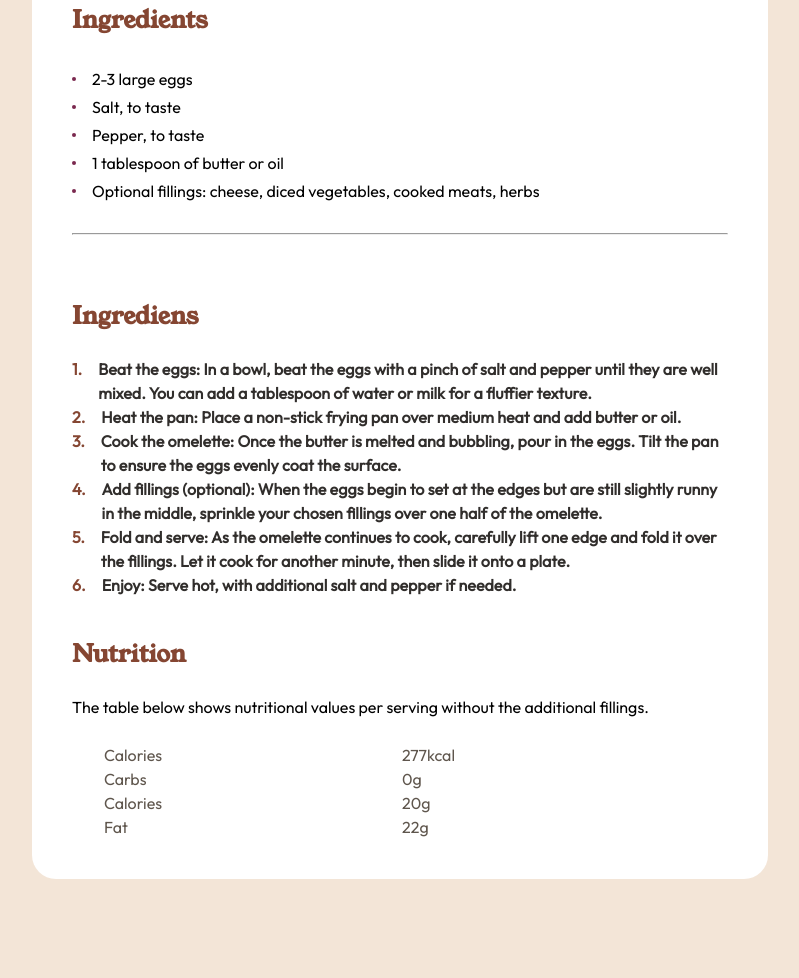
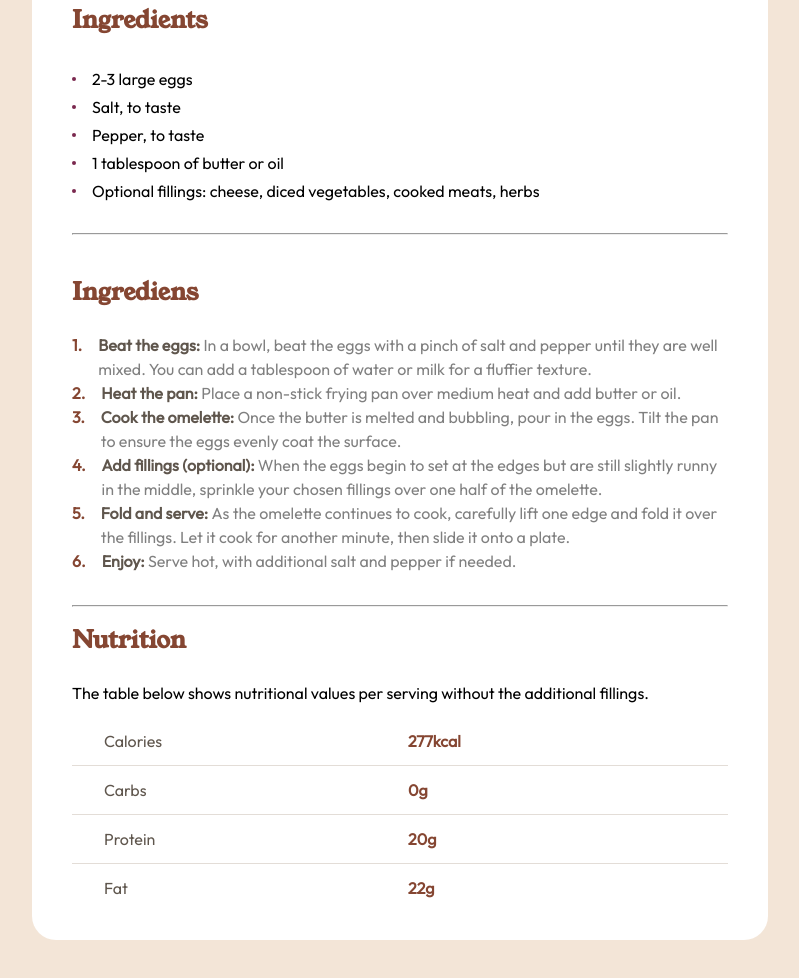
Before and after one commit to numonoov-067/recipe-page-master, a plain HTML site: page index.html in a window 1280 px wide. Shown: the part 832-1810 px from the top of the page, without its empty margins (240-1039 px from the left). Drawn offline with Linux system fonts and the light colour scheme.

Commit message:
SITE FINISH

```diff
--- a/css/main.css
+++ b/css/main.css
@@ -1,4 +1,5 @@
 @import url(./fonts.css);
+
 :root {
   --Dark-Charcoal: #312e2c;
   --Wenge-Brown: #5f564d;
@@ -10,6 +11,7 @@
   --Outfit: "Outfit";
   --YoungSerif: "YoungSerif";
 }
+
 *,
 *::after,
 *::before {
@@ -17,12 +19,15 @@
   margin: 0;
   padding: 0;
 }
+
 ul {
   list-style: none;
 }
+
 a {
   text-decoration: none;
 }
+
 body {
   font-family: var(--Outfit);
   background-color: var(--Eggshell);
@@ -30,6 +35,7 @@ body {
   padding-top: 123px;
   padding-bottom: 123px;
 }
+
 .cards {
   max-width: 736px;
   width: 100%;
@@ -41,24 +47,29 @@ body {
   flex-direction: column;
   row-gap: 40px;
 }
+
 .card-image {
   width: 100%;
   height: 300px;
 }
+
 .card-image__photo {
   border-radius: 12px;
   object-fit: cover;
 }
+
 .cards-body {
   display: flex;
   flex-direction: column;
   row-gap: 32px;
 }
+
 .cards-recipe {
   display: flex;
   flex-direction: column;
   row-gap: 24px;
 }
+
 .cards-recipe__headline {
   font-family: var(--YoungSerif);
   font-size: 40px;
@@ -66,6 +77,7 @@ body {
   line-height: 40px;
   color: var(--Dark-Charcoal);
 }
+
 .cards-recipe__desc {
   font-family: var(--Outfit);
   font-size: 16px;
@@ -73,6 +85,7 @@ body {
   line-height: 24px;
   color: var(--Wenge-Brown);
 }
+
 .preparation-time {
   background-color: var(--Snow);
   padding: 28px;
@@ -81,6 +94,7 @@ body {
   flex-direction: column;
   row-gap: 16px;
 }
+
 .preparation-time__title {
   color: var(--Dark-Raspberry);
   font-family: var(--Outfit);
@@ -88,22 +102,26 @@ body {
   font-weight: 600;
   line-height: 100%;
 }
+
 .preparation-time__list {
   display: flex;
   flex-direction: column;
   row-gap: 8px;
 }
+
 .preparation-time__item {
   display: flex;
   align-items: center;
   column-gap: 28px;
 }
+
 .preparation-time__text {
   color: var(--Wenge-Brown);
   font-size: 16px;
   font-weight: 400;
   line-height: 24px;
 }
+
 .preparation-time__span {
   font-weight: 700;
 }
@@ -116,6 +134,7 @@ body {
   margin-bottom: 24px;
   font-family: var(--YoungSerif);
 }
+
 .ingredients-li {
   display: flex;
   align-items: center;
@@ -123,14 +142,17 @@ body {
   gap: 16px;
   padding-top: 8px;
 }
+
 hr {
   transform: translateY(32px);
   color: #e3ddd7;
 }
+
 .ingrediens-li-part {
   display: flex;
   column-gap: 16px;
 }
+
 .ingrediens-p {
   color: var(--Brandy-Red);
   font-family: var(--Outfit);
@@ -138,27 +160,33 @@ hr {
   font-weight: 700;
   line-height: 24px;
 }
+
 .ingrediens-text {
-  color: var(--Dark-Charcoal);
+  color: gray;
+  font-family: var(--Outfit);
   font-size: 16px;
   font-weight: 700;
   line-height: 24px;
-  column-gap: 10px;
+
 }
-hr  {
-  margin-bottom: 24px;
+
+hr {
+  margin-bottom: 8px;
 }
+
 .ingrediens-part__title {
-  padding-top: 32px;
+  padding-top: 24px;
   padding-bottom: 24px;
   color: var(--Brandy-Red);
   font-family: var(--YoungSerif);
 }
+
 .nutrition-title {
   color: var(--Brandy-Red);
   font-family: var(--YoungSerif);
   padding-bottom: 24px;
 }
+
 .nutrition-text {
   font-family: var(--Outfit);
   font-size: 16px;
@@ -167,6 +195,7 @@ hr  {
   line-height: 24px;
   padding-bottom: 24px;
 }
+
 .ul-part {
   display: flex;
   padding-left: 32px;
@@ -179,3 +208,57 @@ hr  {
   font-weight: 400;
   line-height: 24px;
 }
+
+.ingrediens-text {
+  font-weight: 100;
+}
+
+.ingrediens-text span {
+  color: var(--Wenge-Brown);
+  font-weight: 800;
+}
+
+.nurtrition-part1-ul {
+  color: var(--Brandy-Red);
+  font-family: var(--Outfit);
+  font-size: 16px;
+  font-style: normal;
+  font-weight: 700;
+  line-height: 24px;
+}
+
+.nutrition__parts {
+  display: flex;
+  flex-direction: column;
+  row-gap: 12px;
+}
+
+.nutrition_info {
+  display: flex;
+  align-items: center;
+  column-gap: 16px;
+  padding-left: 32px;
+  padding-right: 32px;
+}
+
+.nutrition-desc {
+  width: 288px;
+  color: var(--Wenge-Brown);
+  font-family: var(--Outfit);
+  font-size: 16px;
+  font-weight: 400;
+  line-height: 24px;
+
+}
+
+.nutrition__line {
+  width: 100%;
+  height: 1px;
+  background: #E3DDD7;
+}
+
+.nutrition-amount {
+  color: var(--Brandy-Red);
+  font-family: var(--Outfit);
+  font-weight: 600;
+}
--- a/index.html
+++ b/index.html
@@ -1,11 +1,13 @@
 <!DOCTYPE html>
 <html lang="en">
+
 <head>
   <meta charset="UTF-8" />
   <meta name="viewport" content="width=device-width, initial-scale=1.0" />
   <title>recipe page</title>
   <link rel="stylesheet" href="./css/main.css" />
 </head>
+
 <body>
   <div class="cards">
     <div class="card-image">
@@ -25,13 +27,7 @@
         <h3 class="preparation-time__title">Preparation time</h3>
         <ul class="preparation-time__list">
           <li class="preparation-time__item">
-              <svg
-                xmlns="http://www.w3.org/2000/svg"
-                width="4"
-                height="4"
-                viewBox="0 0 4 4"
-                fill="none"
-              >
+            <svg xmlns="http://www.w3.org/2000/svg" width="4" height="4" viewBox="0 0 4 4" fill="none">
               <circle cx="2" cy="2" r="2" fill="#7A284E" />
             </svg>
             <p class="preparation-time__text">
@@ -40,13 +36,7 @@
             </p>
           </li>
           <li class="preparation-time__item">
-              <svg
-                xmlns="http://www.w3.org/2000/svg"
-                width="4"
-                height="4"
-                viewBox="0 0 4 4"
-                fill="none"
-              >
+            <svg xmlns="http://www.w3.org/2000/svg" width="4" height="4" viewBox="0 0 4 4" fill="none">
               <circle cx="2" cy="2" r="2" fill="#7A284E" />
             </svg>
             <p class="preparation-time__text">
@@ -55,13 +45,7 @@
             </p>
           </li>
           <li class="preparation-time__item">
-              <svg
-                xmlns="http://www.w3.org/2000/svg"
-                width="4"
-                height="4"
-                viewBox="0 0 4 4"
-                fill="none"
-              >
+            <svg xmlns="http://www.w3.org/2000/svg" width="4" height="4" viewBox="0 0 4 4" fill="none">
               <circle cx="2" cy="2" r="2" fill="#7A284E" />
             </svg>
             <p class="preparation-time__text">
@@ -77,61 +61,31 @@
       <h2 class="ingredients__title">Ingredients</h2>
       <ul class="ingredients__ul">
         <li class="ingredients-li">
-            <svg
-              xmlns="http://www.w3.org/2000/svg"
-              width="4"
-              height="4"
-              viewBox="0 0 4 4"
-              fill="none"
-            >
+          <svg xmlns="http://www.w3.org/2000/svg" width="4" height="4" viewBox="0 0 4 4" fill="none">
             <circle cx="2" cy="2" r="2" fill="#7A284E" />
           </svg>
           <p class="ingredients_text">2-3 large eggs</p>
         </li>
         <li class="ingredients-li">
-            <svg
-              xmlns="http://www.w3.org/2000/svg"
-              width="4"
-              height="4"
-              viewBox="0 0 4 4"
-              fill="none"
-            >
+          <svg xmlns="http://www.w3.org/2000/svg" width="4" height="4" viewBox="0 0 4 4" fill="none">
             <circle cx="2" cy="2" r="2" fill="#7A284E" />
           </svg>
           <p class="ingredients_text">Salt, to taste</p>
         </li>
         <li class="ingredients-li">
-            <svg
-              xmlns="http://www.w3.org/2000/svg"
-              width="4"
-              height="4"
-              viewBox="0 0 4 4"
-              fill="none"
-            >
+          <svg xmlns="http://www.w3.org/2000/svg" width="4" height="4" viewBox="0 0 4 4" fill="none">
             <circle cx="2" cy="2" r="2" fill="#7A284E" />
           </svg>
           <p class="ingredients_text">Pepper, to taste</p>
         </li>
         <li class="ingredients-li">
-            <svg
-              xmlns="http://www.w3.org/2000/svg"
-              width="4"
-              height="4"
-              viewBox="0 0 4 4"
-              fill="none"
-            >
+          <svg xmlns="http://www.w3.org/2000/svg" width="4" height="4" viewBox="0 0 4 4" fill="none">
             <circle cx="2" cy="2" r="2" fill="#7A284E" />
           </svg>
           <p class="ingredients_text">1 tablespoon of butter or oil</p>
         </li>
         <li class="ingredients-li">
-            <svg
-              xmlns="http://www.w3.org/2000/svg"
-              width="4"
-              height="4"
-              viewBox="0 0 4 4"
-              fill="none"
-            >
+          <svg xmlns="http://www.w3.org/2000/svg" width="4" height="4" viewBox="0 0 4 4" fill="none">
             <circle cx="2" cy="2" r="2" fill="#7A284E" />
           </svg>
           <p class="ingredients_text">
@@ -191,45 +145,44 @@
           </p>
         </li>
       </ul>
+      <hr>
     </div>
+
     <div class="nutrition">
       <h2 class="nutrition-title">Nutrition</h2>
       <ul class="nutrition-ul">
         <li class="nutrition-li">
-            <p class="nutrition-text">The table below shows nutritional values per serving without the additional fillings.</p>
+          <p class="nutrition-text">The table below shows nutritional values per serving without the additional
+            fillings.</p>
         </li>
       </ul>
-        <div class="ul-part">
-           <ul class="nurtrition-part-ul">
-          <li class="nurtrition-part-li">
-            <p class="nurtrition-part-text">Calories</p>
-          </li>
-          <li class="nurtrition-part-li">
-            <p class="nurtrition-part-text">Carbs</p>
-          </li>
-          <li class="nurtrition-part-li">
-            <p class="nurtrition-part-text">Calories</p>
-          </li>
-          <li class="nurtrition-part-li">
-            <p class="nurtrition-part-text">Fat</p>
-          </li>
-        </ul>
-        <ul class="nurtrition-part1-ul">
-          <li class="nurtrition-part1-li">
-            <p class="nurtrition-part-text">277kcal</p>
-          </li>
-          <li class="nurtrition-part1-li">
-            <p class="nurtrition-part-text">0g</p>
-          </li>
-          <li class="nurtrition-part1-li">
-            <p class="nurtrition-part-text">20g</p>
-          </li>
-          <li class="nurtrition-part1-li">
-            <p class="nurtrition-part-text">22g</p>
-          </li>
-        </ul>
+
+      <div class="nutrition__parts">
+        <div class="nutrition_info">
+          <p class="nutrition-desc">Calories</p>
+          <span class="nutrition-amount">277kcal</span>
+        </div>
+        <div class="nutrition__line"></div>
+
+        <div class="nutrition_info">
+          <p class="nutrition-desc">Carbs</p>
+          <span class="nutrition-amount">0g</span>
+        </div>
+        <div class="nutrition__line"></div>
+
+        <div class="nutrition_info">
+          <p class="nutrition-desc">Protein</p>
+          <span class="nutrition-amount">20g</span>
+        </div>
+        <div class="nutrition__line"></div>
+
+        <div class="nutrition_info">
+          <p class="nutrition-desc">Fat</p>
+          <span class="nutrition-amount">22g</span>
+        </div>
       </div>
     </div>
   </div>
 </body>
+
 </html>
```
Lines whose indentation alone changed are shown as unchanged.
